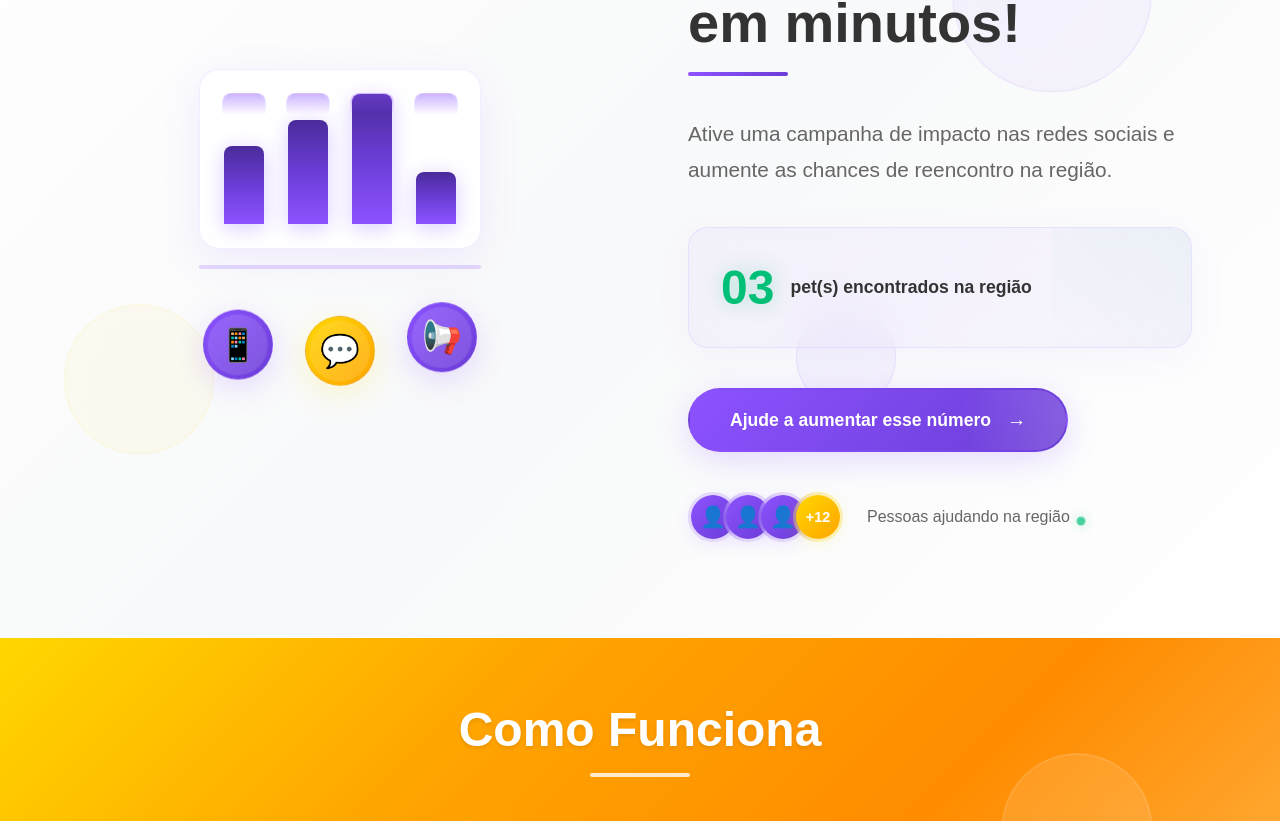
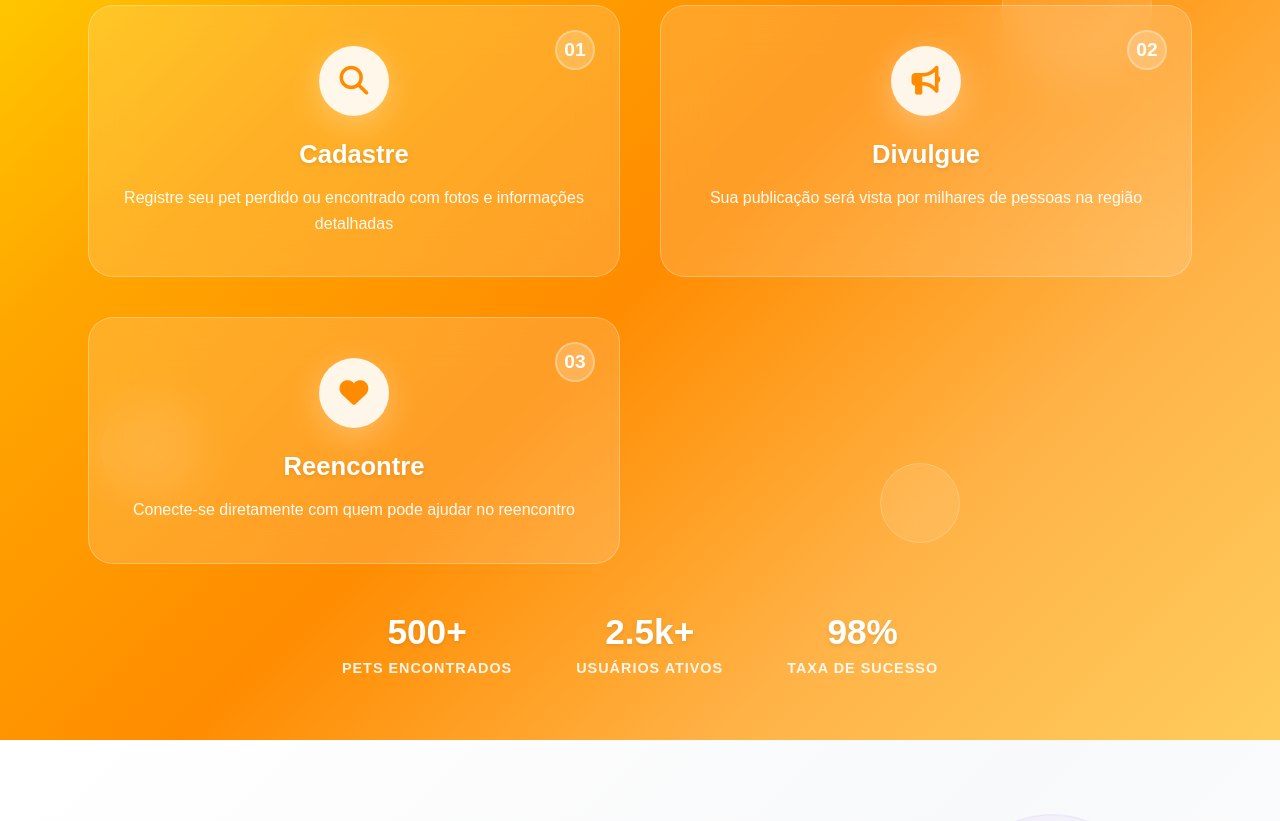
Before and after one commit to BrunooBuenoo/app-bypetz, a Vue app: page / in a window 1280 px wide. Shown: the part 1062-1883 px from the top of the page. Built offline with nearby package versions, Linux system fonts and the light colour scheme; no server answers.

Commit message:
UpdatePositionComp

```diff
--- a/src/views/PaginaInicial.vue
+++ b/src/views/PaginaInicial.vue
@@ -1,8 +1,8 @@
 <template>
   <div>
     <HeroComponent/>
+    <CardsComponent/>
     <SecaoInfo/>
-    <CardsComponent/>
     <RodapeSite/>
   </div>
 </template>
@@ -17,8 +17,8 @@ export default {
   name: 'PaginaInicial',
   components: {
     HeroComponent,
+    CardsComponent,
     SecaoInfo,
-    CardsComponent,
     RodapeSite,
   },
 }
```
